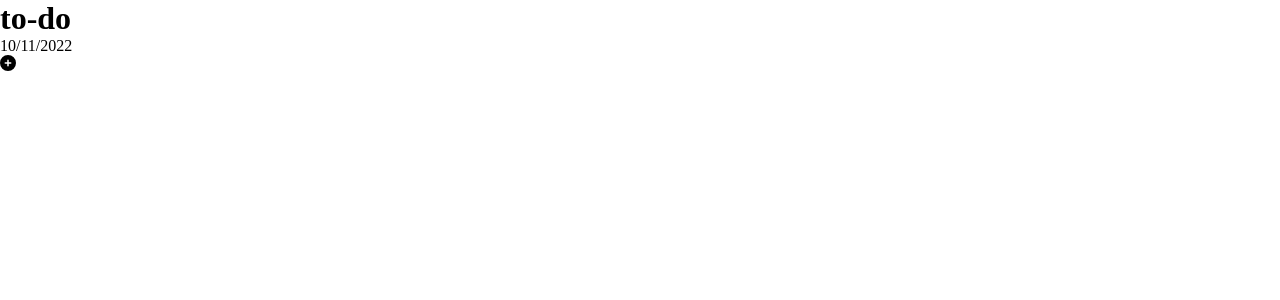
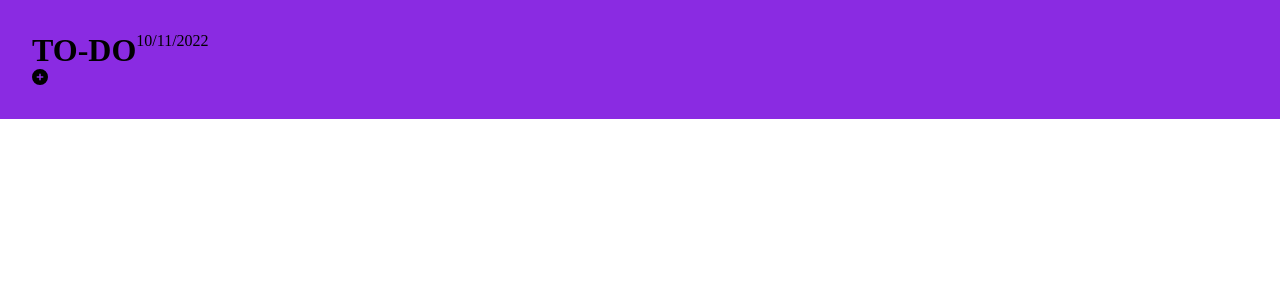
Before and after one commit to Presho99/notes-app, a React (Create React App) app: page / in a window 1280 px wide. Shown: the top 300 px of the page. Built offline with nearby package versions, Linux system fonts and the light colour scheme.

Commit message:
resize the icons

```diff
--- a/src/index.css
+++ b/src/index.css
@@ -4,6 +4,18 @@
   box-sizing: border-box;
 }
 
+/* Todo */
+
+.todo{
+  background-color: blueviolet;
+
+  padding: 2em;
+}
+
+.todo-title{
+  display: flex;
+  text-transform: uppercase;
+}
 .item-itself{
   display: flex;
 
@@ -15,3 +27,37 @@
 .show-btn{
   cursor: pointer;
 }
+
+/* Todo */
+
+
+
+/* Checkbox */
+.checkbox-wrapper{
+  background-color: aquamarine;
+}
+/* Checkbox */
+
+/* Affirmation */
+.affirmation{
+  background-color: darkblue;
+}
+/* Affirmation */
+
+/* Mood */
+.mood-itself img{
+  width: 100px;
+  height: 100px;
+  cursor: pointer;
+}
+/* Mood */
+
+/* Popup */
+.popup-box{
+  width: 70%;
+  margin: 0 auto;
+  max-height: 70vh;
+  background-color: #fff;
+
+}
+/* Popup */
```
